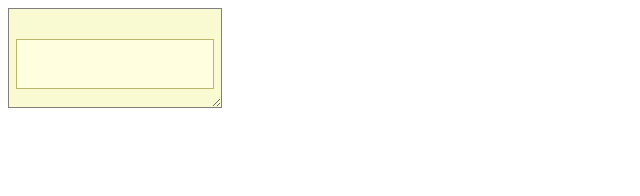
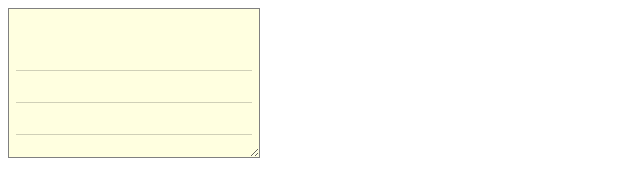
Before and after one commit to fuji-07/sites-memo, a browser extension: page memo/memo.html in a window 1280 px wide. Shown: the whole page, without its empty margins (0-640 px from the left). Drawn offline with Linux system fonts and the light colour scheme.

Commit message:
memo style edited.

```diff
--- a/memo/memo.css
+++ b/memo/memo.css
@@ -5,13 +5,13 @@
     /* width: 150px; */
     min-width: 150px;
     /* height: 100px; */
-    min-height: 100px;
+    min-height: 150px;
     text-align: center;
 
     resize: horizontal;
     overflow: auto;
 
-    background-color: lightgoldenrodyellow;
+    background-color: lightyellow;
     border: 1pt solid gray;
 }
 
@@ -38,18 +38,36 @@
     resize: none;
     overflow: hidden;
     width: calc(100% - 14px);
-    height: 50px;
-    min-height: 50px;
+    height: 100px;
+    min-height: 100px;
+
+    font-family: 'Courier New', Courier, monospace;
+    font-size: 16px;
+    line-height: 2em;
 
     padding: 5px;
 
-    border: 1px solid darkkhaki;
+    border: none;
     background-color: lightyellow;
+
+
+    /* background-image: repeating-linear-gradient(to bottom,
+      rgb(26,198,204),
+      rgb(26,198,204) 7%,
+      rgb(100,100,100) 2rem); */
+
+      /* background-image: repeating-linear-gradient(to bottom,
+      transparent 0 2em,
+      black 2em 1px); */
+
+      background-image: repeating-linear-gradient(to bottom,
+      transparent 0 calc(2em - 1px),
+      rgba(17, 20, 20, 0.2) calc(2em - 1px) 2em);
 }
 
 .memo-container .textarea:focus {
     box-sizing: border-box;
-    border: 1px solid darkkhaki;
+    border: none;
     background-color: lightyellow;
     outline: none;
 }
--- /dev/null
+++ b/memo/memo_master.css
@@ -0,0 +1,69 @@
+.memo-container {
+    box-sizing: border-box;
+    position: absolute;
+    width: 150px;
+    min-width: 150px;
+    height: 80px;
+    min-height: 80px;
+
+    resize: both;
+    overflow: hidden;
+
+    /* background-color: yellow; */
+    border: 1pt solid gray;
+}
+
+.memo-title {
+    position: relative;
+    width: 100%;
+    height: 20px;
+}
+
+.memo-textarea {
+    box-sizing: border-box;
+    position: relative;
+    resize: none;
+    overflow: hidden;
+    width: 100%;
+    height: calc(100% - 30px);
+
+    margin: auto;
+    border: 1px solid darkkhaki;
+    background-color: lightyellow;
+}
+
+.memo-textarea:focus {
+    box-sizing: border-box;
+    border: 1px solid darkkhaki;
+    background-color: lightyellow;
+    outline: none;
+}
+
+.closebutton {
+    float: right;
+}
+
+
+.memo-textarea{
+    border: none;
+    display: block;
+    padding: 2rem 1rem 2.1rem;
+    font-size: 16px;
+    line-height: 2rem;
+    background-color: rgba(255,223,70,0.1);
+    /* background-color: #fdf570; */
+
+
+
+    background-image: linear-gradient( rgba(17, 20, 20, 0.2) 0.1rem, transparent 0.1rem);
+    background-size: auto 2rem;
+
+    overflow: hidden;
+    /*autoかhidden*/
+
+}
+
+.memo-textarea:focus{
+    outline: none;
+    background-color: white;
+}
```
Also changed, not shown: content.js (+5 -3 lines), manifest.json, memo/deleteButton/1.png (renamed from memo/deleteButton.png), memo/deleteButton/2.png (added).
